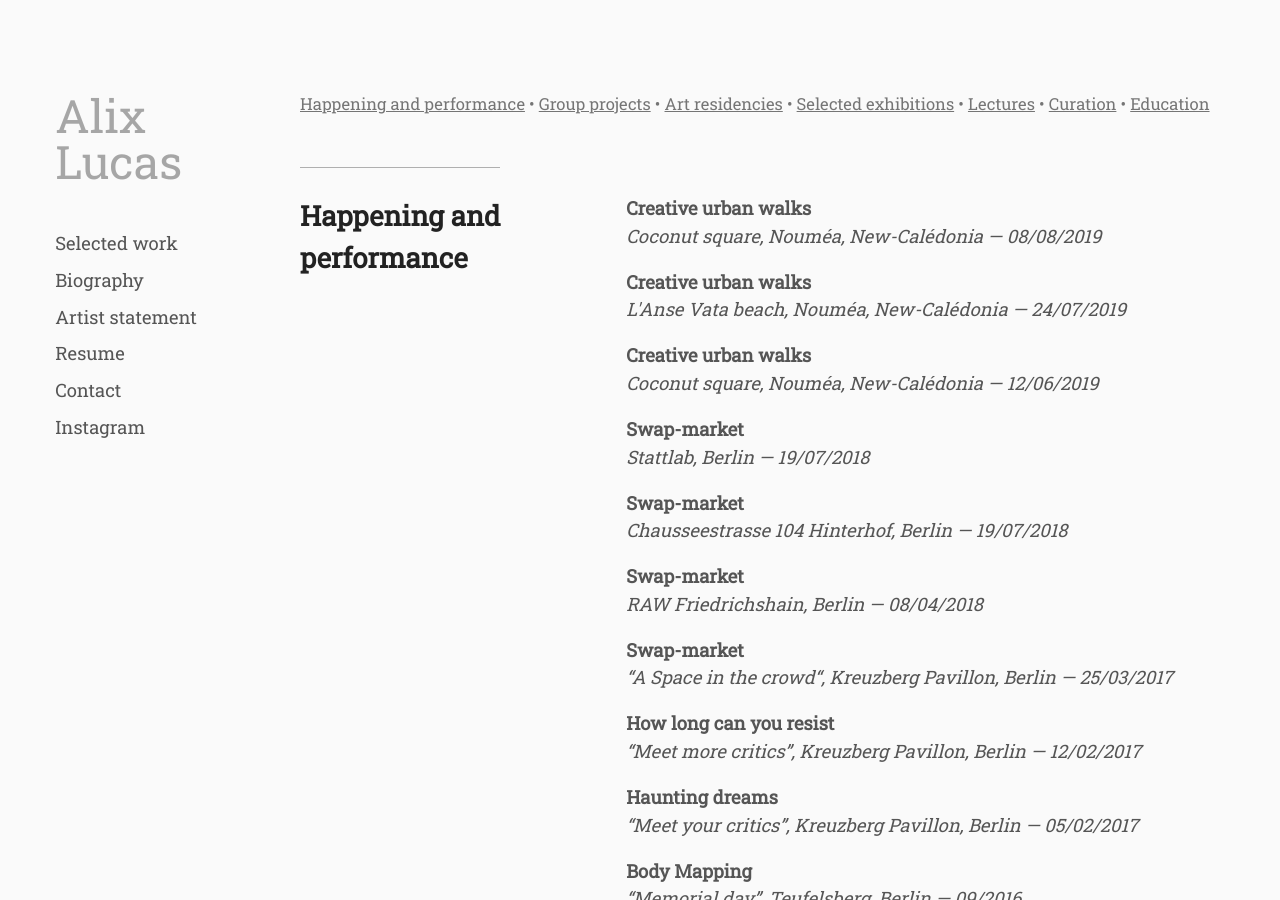
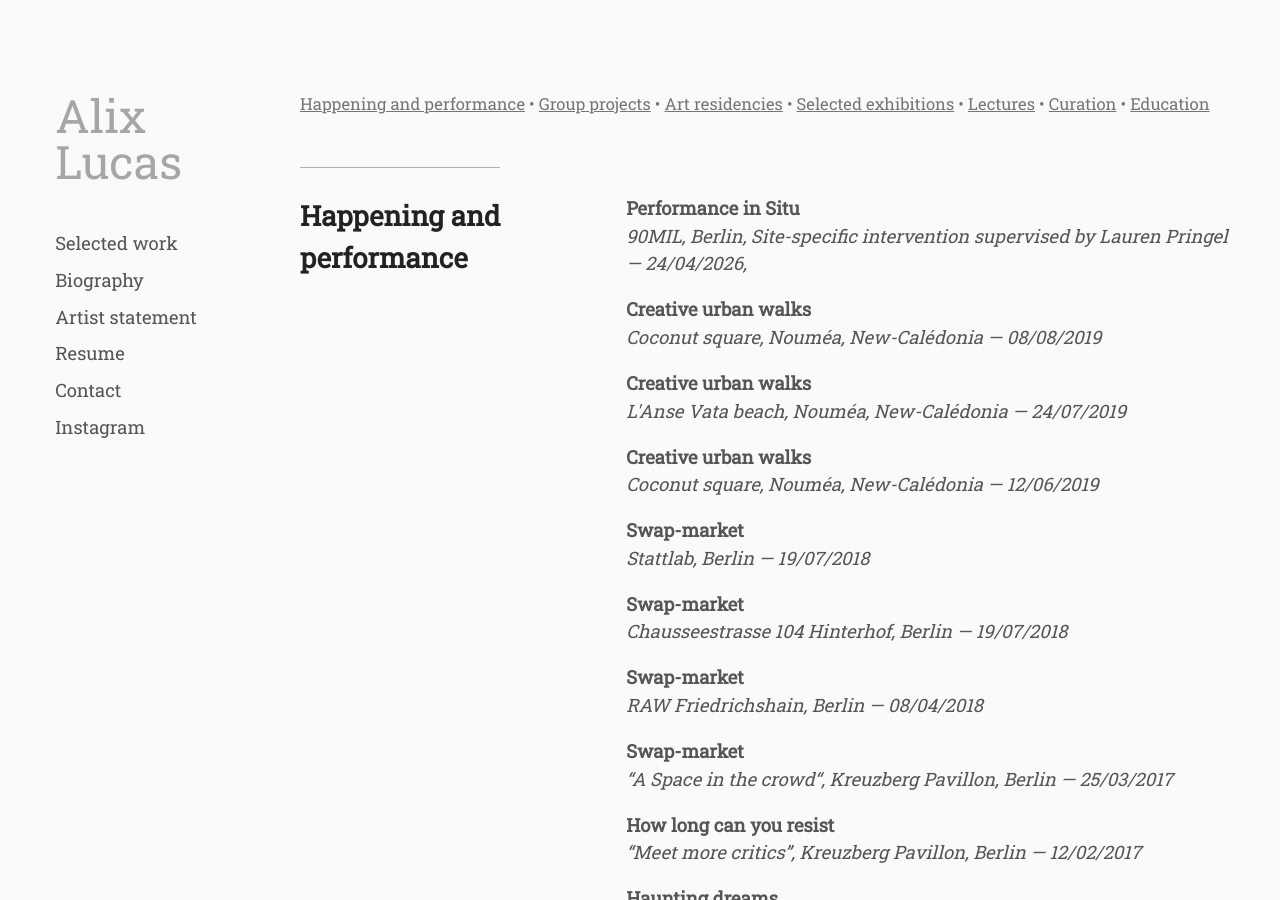
Before and after one commit to whyalix/alixlucas, a Jekyll site: the page built from pages/en/resume.html, in a window 1280 px wide and 900 px high. Built offline with Jekyll 4.4.1, drawn with Linux system fonts in a browser that asks for light colours.

Commit message:
Update happenings.yml

```diff
--- a/_data/en/happenings.yml
+++ b/_data/en/happenings.yml
@@ -1,3 +1,6 @@
+- primary: "Performance in Situ"
+  secondary: 90MIL, Berlin, Site-specific intervention supervised by Lauren Pringel — 24/04/2026,
+
 - primary: "Creative urban walks"
   secondary: Coconut square, Nouméa, New-Calédonia — 08/08/2019
 
```
